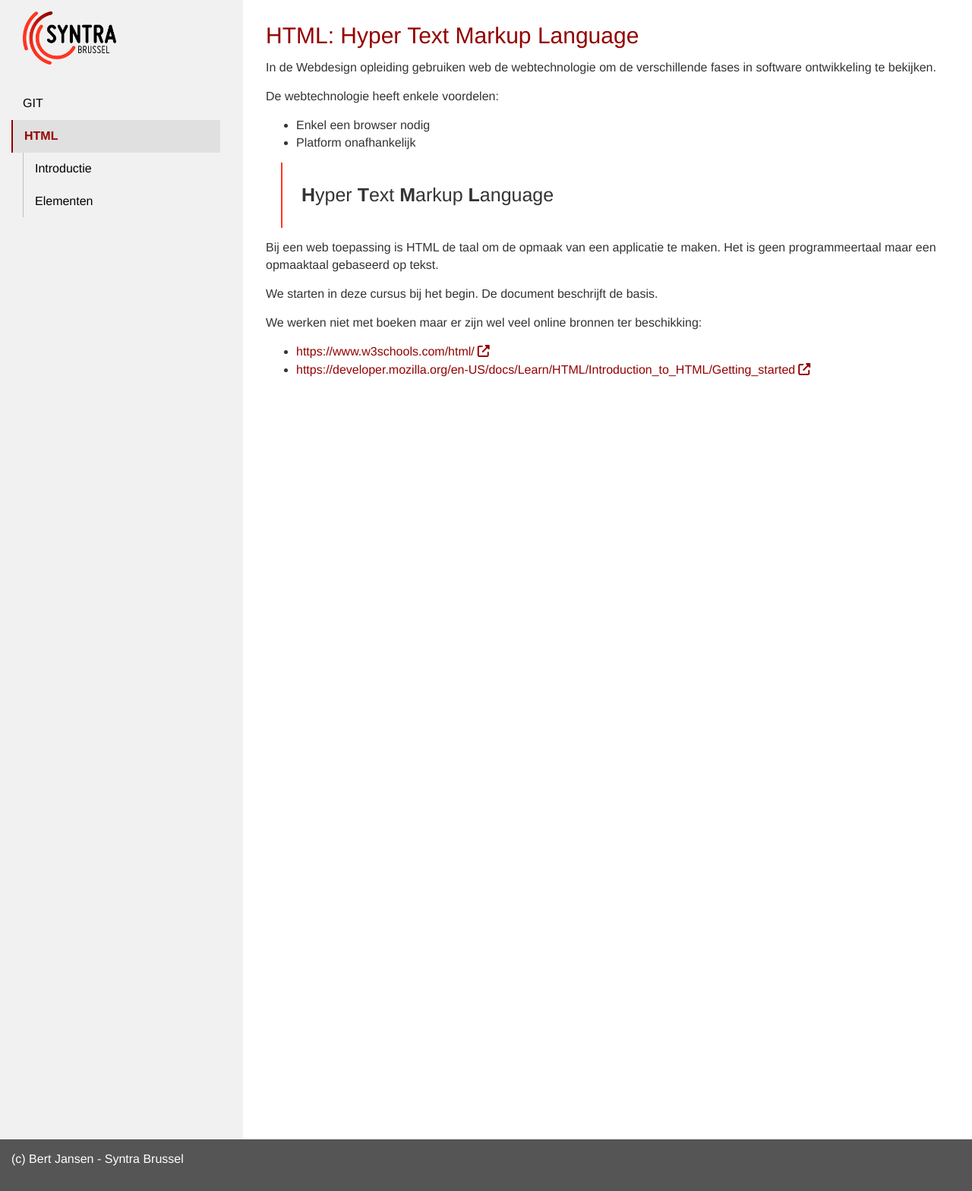
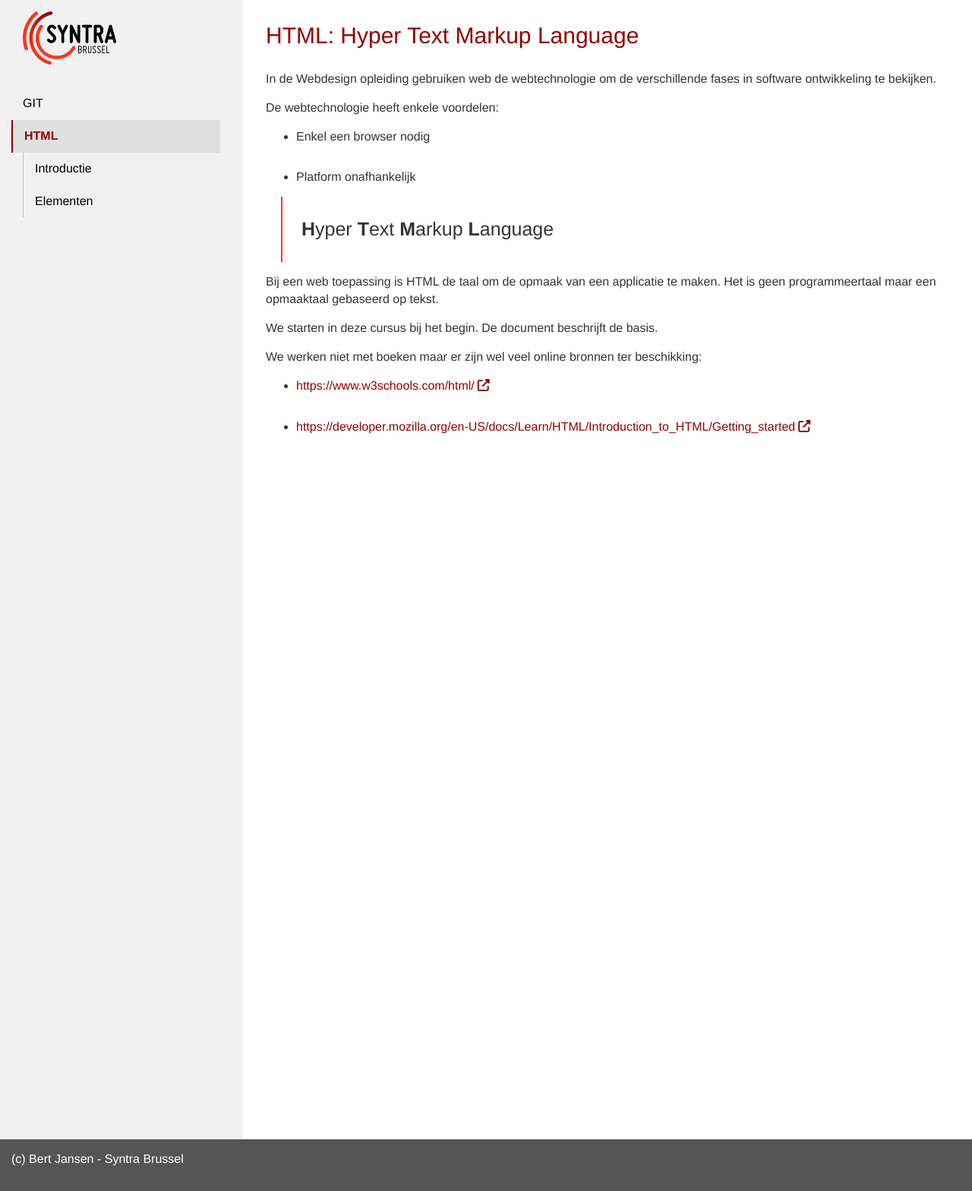
Before and after one commit to Syntra-Brussel/webdesign, a Jekyll site: the page built from html.md, in a window 1280 px wide. Shown: the whole page at 76% size. Built offline with Jekyll 4.4.1, drawn with Linux system fonts in a browser that asks for light colours; nearby versions of some CDN libraries; a script that is not in the unit is left out.

Commit message:
Update style.css

```diff
--- a/css/style.css
+++ b/css/style.css
@@ -79,6 +79,10 @@
     padding-bottom: 30px;
 }
 
+.content-right *:first-child {
+    margin-bottom: 3rem;
+}
+
 .sidenav {
     padding-right: 30px;
     padding-left: 15px;
```
